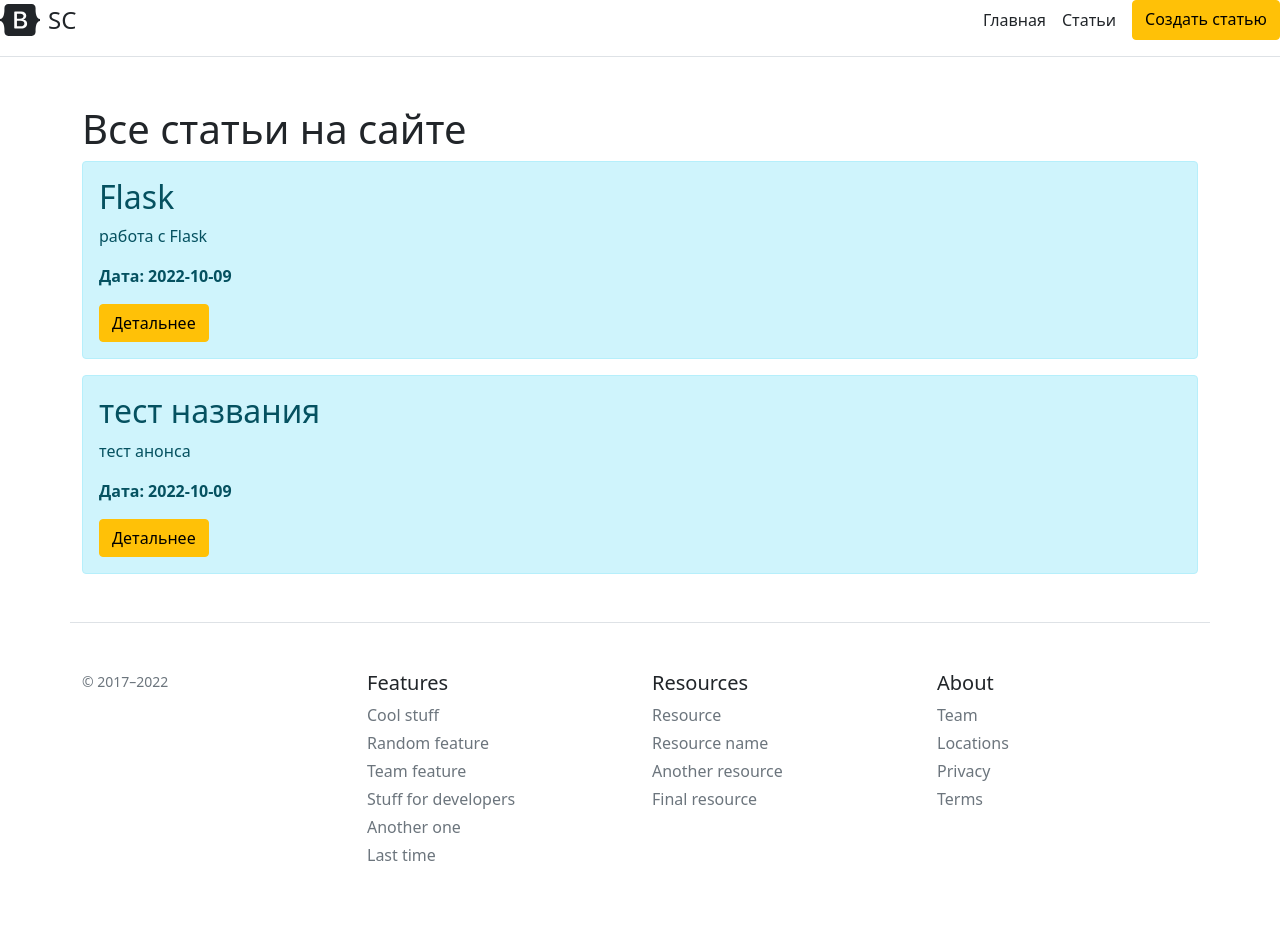
After one commit to Oskar30/flask, a Flask app: page /posts in a window 1280 px wide. The commit adds this page. Run offline with Flask 2, Linux system fonts and the light colour scheme; data comes from the database, SQL or seed files in the repository; both versions use the stored data as it was after the commit.

Commit message:
add new pages

```diff
--- a/app.py
+++ b/app.py
@@ -22,6 +22,16 @@ class Article(db.Model):
 def index():
     return render_template('index.html')
 
+@app.route('/posts')
+def posts():
+    articles = Article.query.order_by(Article.date.desc()).all()
+    return render_template('posts.html', articles=articles)
+
+@app.route('/posts/<int:id>')
+def post_detail(id):
+    article = Article.query.get(id)
+    return render_template('post_detail.html', article=article)
+
 @app.route('/create_article', methods=['POST','GET'])
 def create_article():
     if request.method == 'POST':
@@ -34,7 +44,7 @@ def create_article():
         try:
             db.session.add(article)
             db.session.commit()
-            return redirect('/')
+            return redirect('/posts')
         except:
             return 'Ошибка'
 
--- a/templates/base.html
+++ b/templates/base.html
@@ -18,9 +18,8 @@
 
         <nav class="d-inline-flex mt-2 mt-md-0 ms-md-auto">
           <a class="me-3 py-2 text-dark text-decoration-none" href="/">Главная</a>
-          <a class="me-3 py-2 text-dark text-decoration-none" href="#">Блог</a>
-          <a class="me-3 py-2 text-dark text-decoration-none" href="#">О нас</a>
-          <a class="py-2 text-dark text-decoration-none" href="/create_article">Создать статью</a>
+          <a class="me-3 py-2 text-dark text-decoration-none" href="/posts">Статьи</a>
+          <a class="btn btn-warning" href="/create_article">Создать статью</a>
         </nav>
       </div>
 
@@ -29,8 +28,7 @@
     <footer class="container pt-4 my-md-5 pt-md-5 border-top">
         <div class="row">
           <div class="col-12 col-md">
-            <img class="mb-2" src="/docs/5.2/assets/brand/bootstrap-logo.svg" alt="" width="24" height="19">
-            <small class="d-block mb-3 text-muted">© 2017–2022</small>
+          <small class="d-block mb-3 text-muted">© 2017–2022</small>
           </div>
           <div class="col-6 col-md">
             <h5>Features</h5>
--- a/templates/create_article.html
+++ b/templates/create_article.html
@@ -5,11 +5,13 @@
 {% endblock %}
 
 {% block body %}
-<h1>Добавление статьи</h1>
+<div class="container mt-5">
+    <h1>Добавление статьи</h1>
     <form method="post">
         <input type="text" name="title" id="title" class="form-control" placeholder="Название"><br>
         <textarea name="intro" id="intro" class="form-control" placeholder="Анонс"></textarea><br>
         <textarea name="text" id="text" class="form-control" placeholder="Основной текст"></textarea><br>
         <input type="submit" class="btn btn-success" value="Отправить">
     </form>
+</div>
 {% endblock %}
--- a/templates/index.html
+++ b/templates/index.html
@@ -1,9 +1,11 @@
 {% extends 'base.html' %}
 
 {% block title %}
-Главная
+Главная страница
 {% endblock %}
 
 {% block body %}
-<h1>Body</h1>
+<div class="container mt-5">
+    <h1>Основная страница сайта</h1>
+</div>
 {% endblock %}
--- /dev/null
+++ b/templates/posts.html
@@ -0,0 +1,20 @@
+{% extends 'base.html' %}
+
+{% block title %}
+Все статьи
+{% endblock %}
+
+{% block body %}
+<div class="container mt-5">
+    <h1>Все статьи на сайте</h1>
+
+    {% for element in articles %}
+    <div class="alert alert-info">
+        <h2>{{ element.title }}</h2>
+        <p>{{ element.intro }}</p>
+        <p><b>Дата: {{ element.date.date() }}</b></p>
+        <a href="/posts/{{ element.id }}" class="btn btn-warning">Детальнее</button></a>
+    </div>
+    {% endfor %}
+</div>
+{% endblock %}
```
Also changed, not shown: templates/post_detail.html (added, +18 -0 lines), blog.db.
